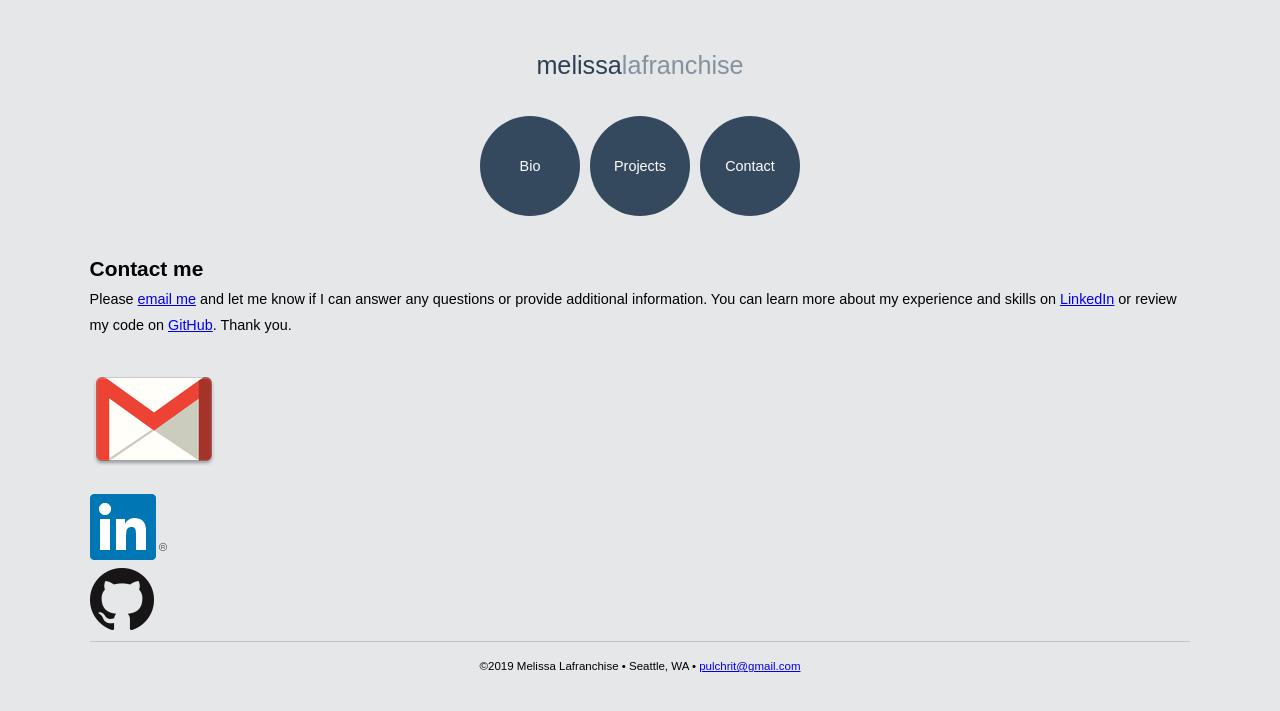
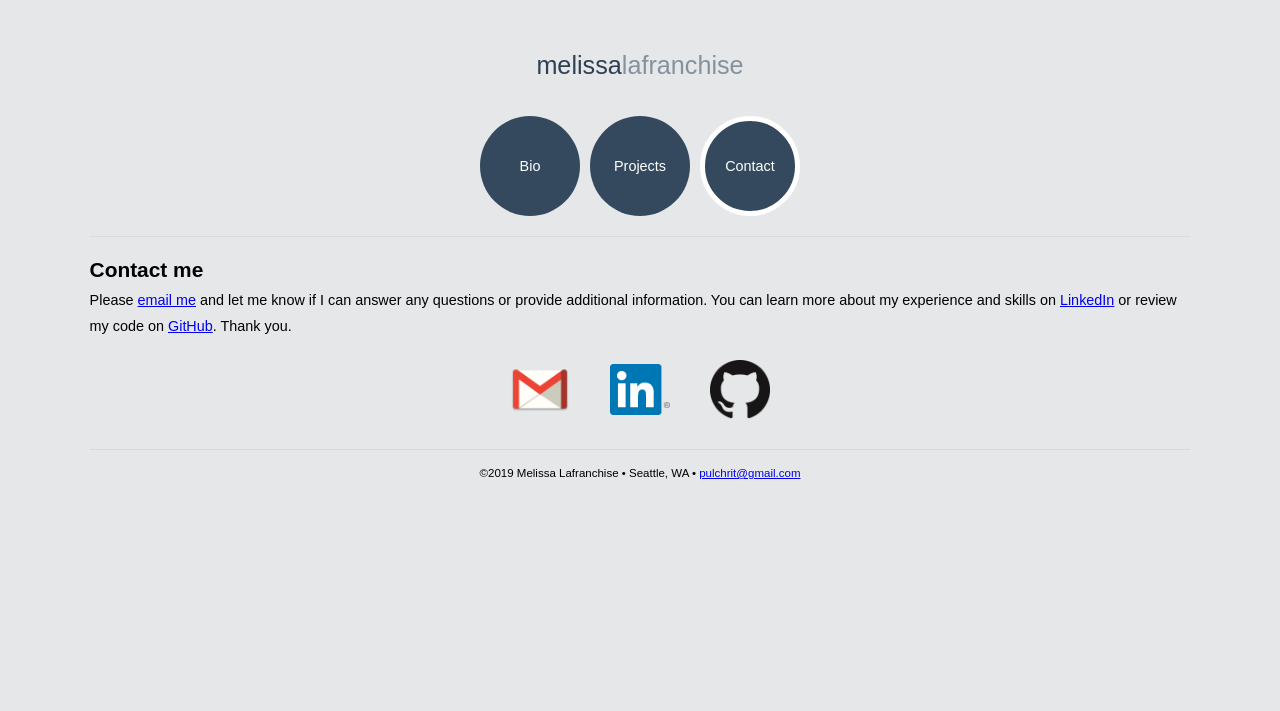
Before and after one commit to pulchrit/portfolioLafranchise, a PHP site: page /contact.html in a window 1280 px wide. Shown: the top 711 px of the page. Run offline with PHP 8.4, Linux system fonts and the light colour scheme; some libraries are stand-ins or nearby versions.

Commit message:
wirefram fine-tuning of styling implemented

```diff
--- a/contact.html
+++ b/contact.html
@@ -48,18 +48,19 @@
 
         <section class="contact-icons">
 
-            <div class="contact-item">
-                <a href="mailto:pulchrit@gmail.com"><img src="images/gmailIcon.png" alt="Email me"></a>
+            <div>
+                <a href="mailto:pulchrit@gmail.com"><img class="contact-item"
+                    src="images/gmailIcon.png" alt="Email me"></a>
             </div>
 
-            <div class="contact-item">
+            <div>
                     <a href="https://www.linkedin.com/in/melissa-lafranchise-4301b616/">
-                        <img src="images/In-2C-66px-R.png" alt="View LinkedIn profile"></a>
+                        <img class="contact-item" src="images/In-2C-66px-R.png" alt="View LinkedIn profile"></a>
             </div>
 
-            <div class="contact-item">
+            <div>
                     <a href="https://github.com/pulchrit">
-                        <img src="images/GitHub-Mark-64px.png" alt="View GitHub repos"></a>
+                        <img class="contact-item" src="images/GitHub-Mark-64px.png" alt="View GitHub repos"></a>
             </div>
 
         </section>
--- a/main.css
+++ b/main.css
@@ -20,12 +20,30 @@ a:link, a:hover, a:focus, a:active, a:visited {
     cursor: pointer;
 }
 
+/* a:link {
+} */
+
+a:visited {
+    color: #34495E;
+}
+
+a:hover, a:focus {
+    font-weight: bold;
+}
+
+a:active {
+    color: #F5B041;
+}
+
+
+
 .nav {
     display: flex;
     flex-direction: column;
     justify-content: flex-start;
     align-items: center;
-
+    margin-bottom: 10px;
+    border-bottom: 1px solid #D7DBDD;
 }
 
 .name-logo a:link,
@@ -36,6 +54,7 @@ a:link, a:hover, a:focus, a:active, a:visited {
     text-decoration: none;
     color: #2E4053;
     font-size: 1.75em;
+    font-weight: normal;
 }
 
 .name-logo .last-name {
@@ -63,6 +82,10 @@ a:link, a:hover, a:focus, a:active, a:visited {
     align-items: center;
 }
 
+.active-nav {
+    border: 5px solid #ffffff;
+}
+
 .nav-item a:link, .nav-item a:visited {
     color: #ffffff;
     text-decoration: none;
@@ -79,10 +102,19 @@ a:link, a:hover, a:focus, a:active, a:visited {
     margin: 20px 0 5px 0;
 }
 
+.project-headline {
+    align-self: flex-start;
+}
+
 .subhead {
     font-size: 1.1em;
     margin: 15px 0 2px 0;
 
+}
+
+.project-examples > p {
+    margin: 0 0 18px 0;
+    align-self: flex-start;
 }
 
 .intro-copy p {
@@ -136,8 +168,23 @@ a:link, a:hover, a:focus, a:active, a:visited {
     padding: 0 10px 0 5px;
 }
 
+.contact-icons {
+    display: flex;
+    flex-direction: row;
+    justify-content: space-around;
+    align-items: center;
+    max-width: 300px;
+    margin: 20px auto;
+}
+
+.contact-item {
+    width: 60px;
+    height: auto;
+
+}
+
 footer {
-    border-top: 1px solid #BDC3C7;
+    border-top: 1px solid #D7DBDD;
 }
 .footer-copy {
     text-align: center;
--- a/projects.html
+++ b/projects.html
@@ -32,9 +32,13 @@
 
     <main role="main">
 
-        <h1 class="headline">Projects</h1>
+        <!-- <h1 class="headline">Projects</h1> -->
 
         <section class="project-examples">
+
+            <h1 class="headline project-headline">Projects</h1>
+            <p>From interactive web apps to programming with Python, here are
+                several of my sample projects for your review.</p>
 
             <div class="project">
 
```
Also changed, not shown: index.html (line endings or trailing spaces).
